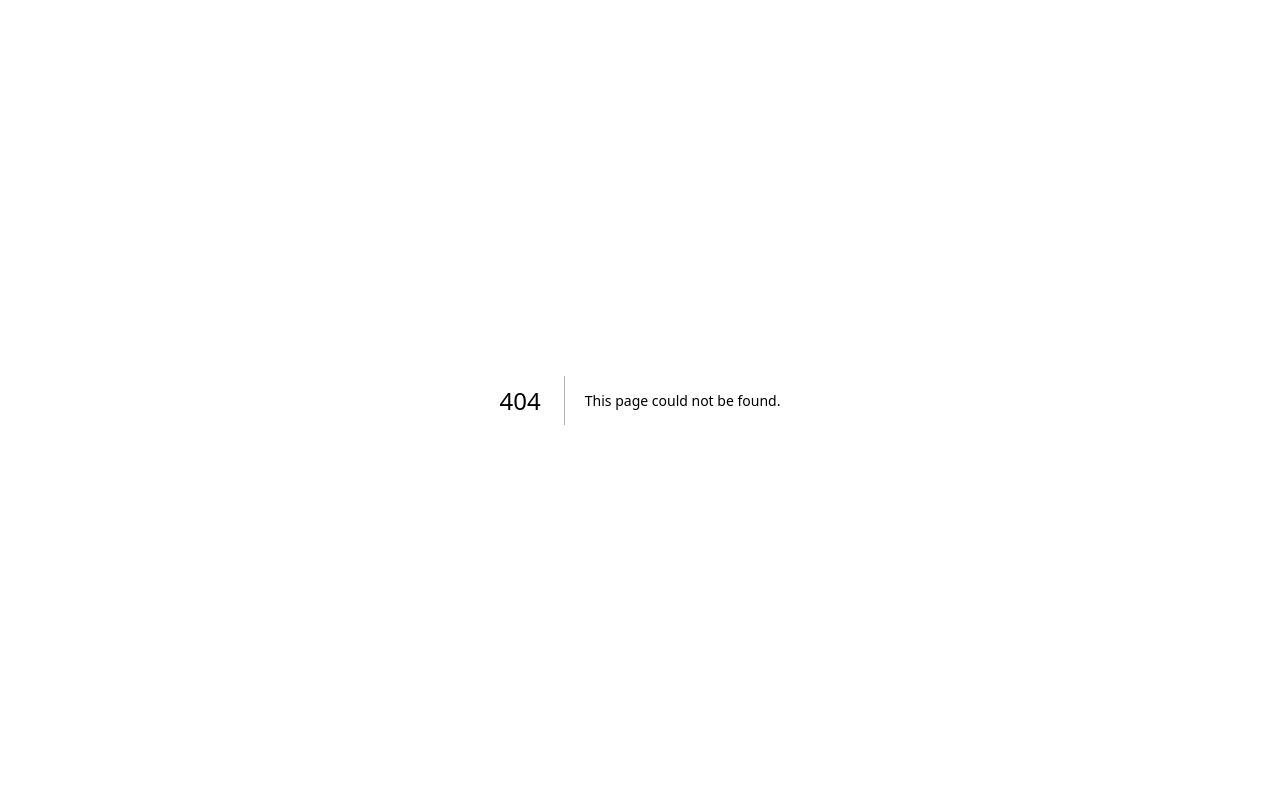
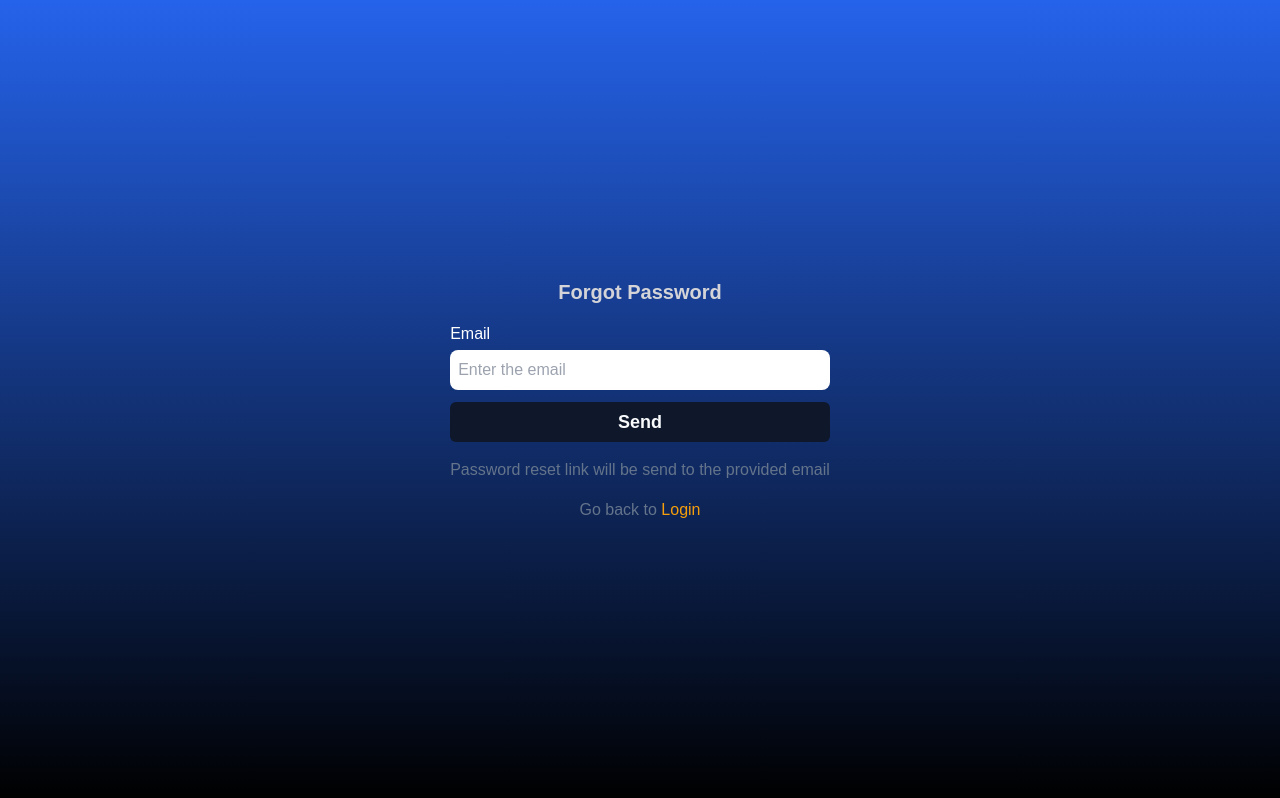
Before and after one commit to RPJ-Overseas-Exim/yp-messenger-next, a Next.js app: page /forgot in a window 1280 px wide. Before the commit this address had no page. Built offline with nearby package versions, Linux system fonts and the light colour scheme; no server answers.

Commit message:
created the forgot and reset password page and added the forgot password feature in the login page

```diff
--- /dev/null
+++ b/src/app/forgot/page.tsx
@@ -0,0 +1,63 @@
+"use client"
+import { Button } from "@/components/ui/button"
+import { PostRequest } from "@/lib/server-actions/request-helpers/PostRequest"
+import Link from "next/link"
+import React, { useState } from "react"
+import { toast } from "sonner"
+
+export default function ForgotPassword() {
+    const [email, setEmail] = useState<string>("")
+
+    const handleForgotPassword = async (e: React.FormEvent<HTMLFormElement>) => {
+        e.preventDefault()
+
+        if (!email) return toast.warning("Email is not provided")
+        try {
+            const resp = await PostRequest("/forgot", { email })
+            return toast.success(resp?.message, { position: "top-center" })
+        } catch (err) {
+            console.log(err)
+            if (err instanceof Error) {
+                toast.error(err.message)
+            }
+        }
+    }
+
+    return (
+        <div className="w-full h-full flex flex-col justify-center items-center bg-gradient-to-b from-blue-600 to-black text-white">
+            <div className="flex flex-col items-center justify-center gap-y-4">
+                <h2 className="text-xl text-zinc-300 font-bold">Forgot Password</h2>
+
+                <form
+                    onSubmit={handleForgotPassword}
+                    className="flex flex-col gap-y-3 w-full max-w-[400px] w-11/12">
+                    <div className="flex flex-col gap-y-1 w-full">
+                        <label htmlFor="email" >
+                            Email
+                        </label>
+
+                        <input
+                            type="email"
+                            name="email"
+                            id="email"
+                            required
+                            placeholder="Enter the email"
+                            className="p-2 rounded-lg bg-background"
+                            onChange={(e) => setEmail(e.target.value)}
+                        />
+                    </div>
+
+                    <Button
+                        type="submit"
+                        className="py-1 text-lg font-bold">Send</Button>
+                </form>
+
+                <p className="text-muted-foreground">Password reset link will be send to the provided email</p>
+                <p className="text-muted-foreground">Go back to
+                    <Link href="/" className="text-amber-500"> Login</Link>
+                </p>
+            </div>
+
+        </div>
+    )
+}
--- a/src/app/page.tsx
+++ b/src/app/page.tsx
@@ -66,6 +66,7 @@ export default function Home() {
                             placeholder={"Enter your email"}
                         />
 
+                        <div className="w-full flex flex-col">
                             <CustomFormField<LoginForm>
                                 form={form}
                                 type={"password"}
@@ -73,6 +74,14 @@ export default function Home() {
                                 name={"password"}
                                 placeholder={"Enter your password"}
                             />
+
+                            <Link
+                                href="/forgot"
+                                className="text-xs text-muted-foreground hover:text-foreground self-end"
+                            >
+                                Forgot Password
+                            </Link>
+                        </div>
 
                         <Button type="submit" className="w-full text-lg font-bold" disabled={isLoading}>
                             {isLoading && <Loader2 className="w-4 h-4 animate-spin mr-2" />}
--- /dev/null
+++ b/src/app/reset/[token]/page.tsx
@@ -0,0 +1,80 @@
+"use client"
+import React from "react"
+import { ResetFormSchema, type ResetForm } from "@/lib/types/formSchema"
+import { useForm } from "react-hook-form"
+import { Form } from "@/components/ui/form"
+import { zodResolver } from "@hookform/resolvers/zod"
+import { toast } from "sonner"
+import { Button } from "@/components/ui/button"
+import { CustomFormField } from "@/components/CustomFormField"
+import { useParams } from "next/navigation"
+import { PostRequest } from "@/lib/server-actions/request-helpers/PostRequest"
+
+export default function ResetPassword() {
+    const params = useParams()
+
+    const form = useForm<ResetForm>({
+        resolver: zodResolver(ResetFormSchema),
+        defaultValues: {
+            password: "",
+            cpassword: ""
+        }
+    })
+
+    const handleForgotPassword = async (values: ResetForm) => {
+        console.log(values)
+        console.log(params)
+        if (values.cpassword !== values.password) return toast.warning("New password and confirm password is different", { position: "top-center" })
+        try {
+            const resp = await PostRequest(`/reset/${params?.token}`, values)
+            if (resp?.success) {
+                return toast.success(resp?.message || "Password reset successfully!", { position: "top-center" })
+            }
+
+            toast.error(resp?.message || "Something went wrong", { position: "top-center" })
+        } catch (err) {
+            console.log(err)
+            if (err instanceof Error) {
+                toast.error(err.message)
+            }
+        }
+    }
+
+    return (
+        <div className="w-full h-screen bg-gradient-to-b from-blue-600 to-black flex items-center justify-center text-white">
+            <div className="max-w-[400px] w-11/12 flex flex-col justify-center items-center gap-y-2">
+                <Form {...form}>
+                    <legend className="text-xl text-zinc-300 font-bold">
+                        Reset Password
+                    </legend>
+
+                    <form
+                        onSubmit={form.handleSubmit(handleForgotPassword)}
+                        className="flex flex-col gap-y-3 w-full ">
+
+                        <CustomFormField<ResetForm>
+                            form={form}
+                            type="password"
+                            title="New Password"
+                            name="password"
+                            placeholder="Enter new password"
+                        />
+
+                        <CustomFormField<ResetForm>
+                            form={form}
+                            type="password"
+                            title="Confirm Password"
+                            name="cpassword"
+                            placeholder="Enter new password again"
+                        />
+
+                        <Button
+                            type="submit"
+                            className="py-1 text-lg font-bold">Reset Password</Button>
+                    </form>
+                </Form>
+            </div>
+        </div>
+    )
+
+}
```
Also changed, not shown: src/lib/types/formSchema.ts (+7 -0 lines). Lines whose indentation alone changed are shown as unchanged.
